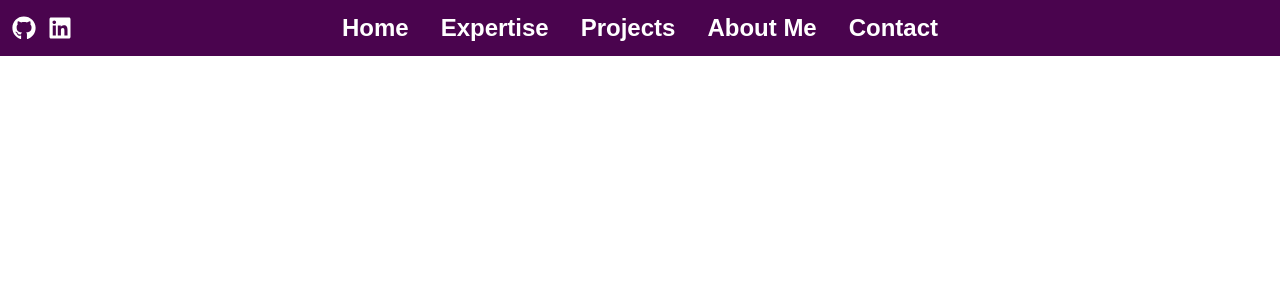
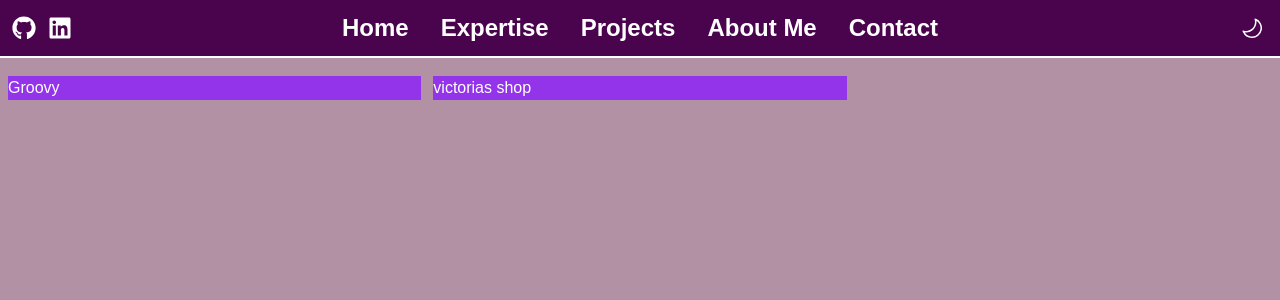
Before and after one commit to victoriaraya/portfolio, a React (Vite) app: page /projects in a window 1280 px wide. Shown: the top 300 px of the page. Built offline with nearby package versions, Linux system fonts and the light colour scheme; a web font is replaced by a local one.

Commit message:
project components set up and some dark mode set up

```diff
--- a/src/App.jsx
+++ b/src/App.jsx
@@ -4,6 +4,7 @@ import NavBar from "./components/NavBar";
 import Home from "./pages/Home";
 import Expertise from "./pages/Expertise";
 import Projects from "./pages/Projects";
+import ProjectDetails from "./pages/ProjectDetails";
 import AboutMe from "./pages/AboutMe";
 import Contact from "./pages/Contact";
 import NotFound from "./components/NotFound";
@@ -17,6 +18,7 @@ const App = () => {
           <Route path="/" element={<Home />} />
           <Route path="/expertise" element={<Expertise />} />
           <Route path="/projects" element={<Projects />} />
+          <Route path="/projects/:name" element={<ProjectDetails />} />
           <Route path="/about-me" element={<AboutMe />} />
           <Route path="/contact" element={<Contact />} />
           <Route path="/not-found" element={<NotFound />} />
--- a/src/components/NavBar.jsx
+++ b/src/components/NavBar.jsx
@@ -1,6 +1,7 @@
 import { useState } from "react";
 import { Link } from "react-router-dom";
 import { FaGithub, FaLinkedin } from "react-icons/fa";
+import { GoSun, GoMoon } from "react-icons/go";
 
 const NavBar = () => {
   const [isOpen, setIsOpen] = useState(false);
@@ -18,14 +19,14 @@ const NavBar = () => {
             target="_blank"
             rel="noopener noreferrer"
           >
-            <FaGithub className="text-2xl" />
+            <FaGithub className="text-2xl sm:hover:pt-1" />
           </a>
           <a
             href="https://www.linkedin.com/in/victoria-raya-05a68b29a/"
             target="_blank"
             rel="noopener noreferrer"
           >
-            <FaLinkedin className="text-2xl" />
+            <FaLinkedin className="text-2xl sm:hover:pt-1" />
           </a>
         </div>
         <button
@@ -33,6 +34,10 @@ const NavBar = () => {
           onClick={toggleMenu}
         >
           ☰
+        </button>
+
+        <button className="z-20 text-2xl sm:pr-4 sm:pt-4 sm:hover:text-xl">
+          <GoMoon />
         </button>
       </div>
 
--- /dev/null
+++ b/src/components/ProjectTile.jsx
@@ -0,0 +1,15 @@
+import { Link } from "react-router-dom";
+
+const ProjectTile = (props) => {
+  const project = props.project;
+
+  return (
+    <div className="bg-purple-600 text-white">
+      <Link to={`/projects/${project.name}`}>
+        <p>{project.name}</p>
+      </Link>
+    </div>
+  );
+};
+
+export default ProjectTile;
--- /dev/null
+++ b/src/pages/ProjectDetails.jsx
@@ -0,0 +1,13 @@
+import { useParams } from "react-router-dom";
+
+const ProjectDetails = () => {
+  const { name } = useParams();
+
+  return (
+    <div className="h-screen w-screen mt-0 sm:pt-9 bg-[#b291a4] text-white">
+      <div>{name}</div>
+    </div>
+  );
+};
+
+export default ProjectDetails;
--- a/src/pages/Projects.jsx
+++ b/src/pages/Projects.jsx
@@ -1,3 +1,26 @@
-const Projects = () => {};
+import ProjectTile from "../components/ProjectTile";
+
+const Projects = () => {
+  let project1 = {
+    name: "Groovy",
+    description: "grovvy shbs adlhbs hs",
+  };
+
+  let project2 = {
+    name: "victorias shop",
+    description: "e commersjdknf ksj ",
+  };
+
+  return (
+    <div className="h-screen w-screen mt-0 sm:pt-9 bg-[#b291a4] text-white grid sm:grid-cols-3 sm:gap-3 sm:px-2">
+      <div>
+        <ProjectTile project={project1} />
+      </div>
+      <div>
+        <ProjectTile project={project2} />
+      </div>
+    </div>
+  );
+};
 
 export default Projects;
--- a/tailwind.config.js
+++ b/tailwind.config.js
@@ -1,5 +1,6 @@
 /** @type {import('tailwindcss').Config} */
 module.exports = {
+  darkMode: "selector",
   content: ["./index.html", "./src/**/*.{js,jsx}"],
   theme: {
     extend: {
```
